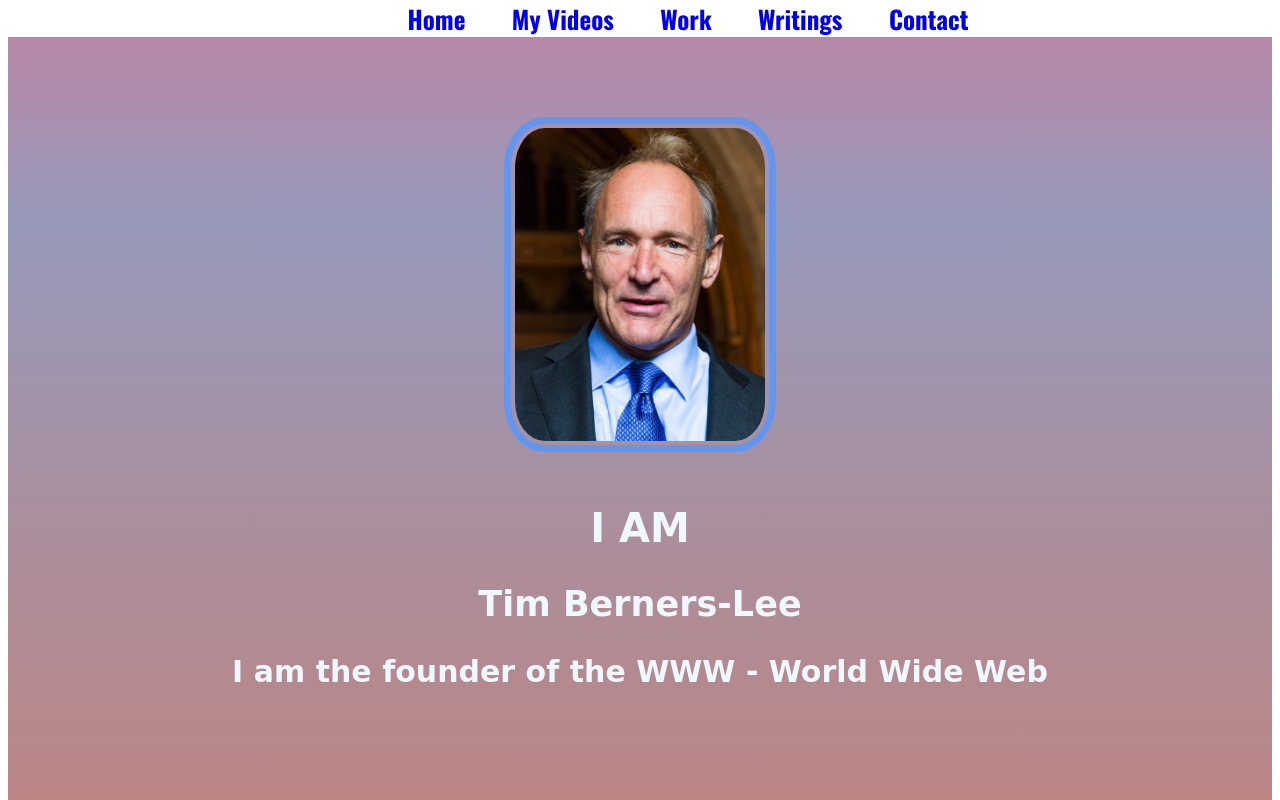
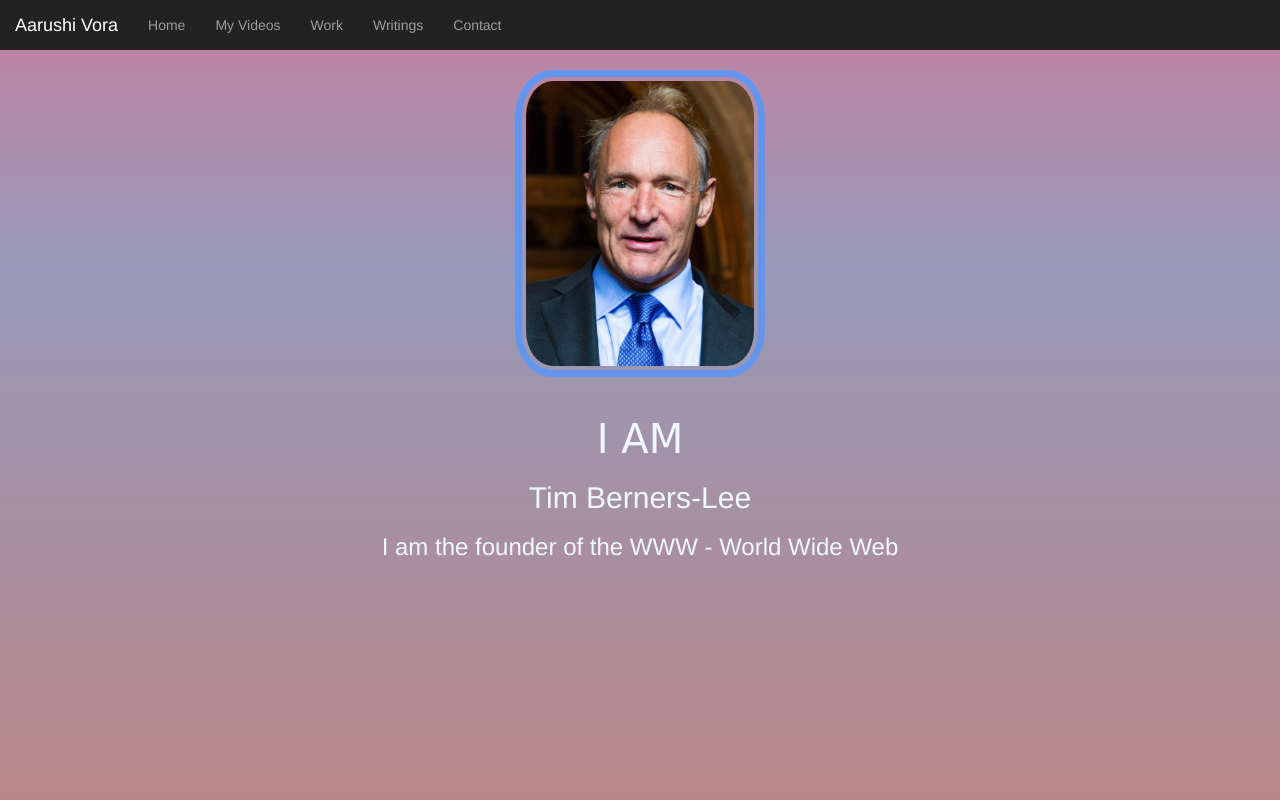
Before and after one commit to aarushi1609/Portfolio, a plain HTML site: page index.html in a window 1280 px wide. Shown: the top 800 px of the page. Drawn offline with nearby package versions, Linux system fonts and the light colour scheme; a web font is replaced by a local one.

Commit message:
Add files via upload

```diff
--- a/index.html
+++ b/index.html
@@ -8,19 +8,35 @@
     <link href="https://fonts.googleapis.com/css2?family=Original+Surfer&display=swap" rel="stylesheet">
     <link href="https://fonts.googleapis.com/css2?family=Oswald:wght@700&display=swap" rel="stylesheet">
     <link rel="stylesheet" href="https://cdnjs.cloudflare.com/ajax/libs/font-awesome/4.7.0/css/font-awesome.min.css">
+    <meta name="viewport" content="width=device-width, initial-scale=1">
+    <link rel="stylesheet" href="https://maxcdn.bootstrapcdn.com/bootstrap/3.4.0/css/bootstrap.min.css">
+    <script src="https://ajax.googleapis.com/ajax/libs/jquery/3.4.1/jquery.min.js"> </script>
+    <script src="https://maxcdn.bootstrapcdn.com/bootstrap/3.4.0/js/bootstrap.min.js"> </script>
 </head>
 
 <body>
 
-    <center>
-        <ul class="menu">
-            <li class="links"><a href="#welcome"> Home </a> </li>
-            <li class="links"> <a href="#videos"> My Videos</a> </li>
-            <li class="links"> <a href="#work"> Work </a> </li>
-            <li class="links"> <a href="#writings">Writings </a> </li>
-            <li class="links"> <a href="#contact"> Contact </a> </li>
+    <nav class="nav navbar-inverse" id="my-navbar">
+        <div class="navbar-header">
+            <button type="button" class="navbar-toggle" data-toggle="collapse" data-target="#menu">
+                <span class="icon-bar"></span>
+                <span class="icon-bar"></span>
+                <span class="icon-bar"></span>
+            </button>
+            <a class="navbar-brand" href="https://aarushi1609.github.io/My-Portfolio/"> Aarushi Vora </a>
+        </div>
+        <div class="collapse navbar-collapse" id="menu">
+        <ul class="nav navbar-nav">
+            <li><a href="#welcome"> Home </a> </li>
+            <li><a href="#videos"> My Videos</a> </li>
+            <li><a href="#work"> Work </a> </li>
+            <li><a href="#writings">Writings </a> </li>
+            <li><a href="#contact"> Contact </a> </li>
         </ul>
-    </center>
+    </div>
+
+    </nav>
+
 
 
     <section id="welcome">
@@ -33,7 +49,7 @@
     </section>
 
     <section id="bio">
-        <h1> Hi!</h1>
+        <h1 class="heading1"> Hi!</h1>
         <div class="line"></div>
         <div class="information">
             <p> Tim Berners-Lee is a software engineer who invented the Internet (or the World Wide Web) in 1989 while at CERN, the European Particle Physics Laboratory. He is director of the World Wide Web Consortium that he founded and a Professor in the Computer Science Department at the University of Oxford.
@@ -43,7 +59,7 @@
     </section>
 
     <section id="videos">
-        <h1> Videos </h1>
+        <h1 class="heading1"> Videos </h1>
         <div class="line"></div>
         <iframe width="850" height="480" src="https://www.youtube.com/embed/OM6XIICm_qo" title="YouTube video player" frameborder="0" allow="accelerometer; autoplay; clipboard-write; encrypted-media; gyroscope; picture-in-picture" allowfullscreen></iframe>
         <br>
@@ -54,13 +70,13 @@
     </section>
 
     <section id="work">
-        <h1> Work </h1>
+        <h1 class="heading1"> Work </h1>
         <div class="line"></div>
         <iframe width="850" height="400" src="https://en.wikipedia.org/wiki/Tim_Berners-Lee#Career_and_research" frameborder="0"></iframe>
     </section>
 
     <section id="writings">
-        <h1> Writing </h1>
+        <h1 class="heading1"> Writing </h1>
         <div class="line"></div>
         <a class="articles" href="https://webfoundation.org/2019/03/web-birthday-30/" target="_blank">
             30 years on, what’s next #ForTheWeb?: Tim Berners-Lee
@@ -77,18 +93,28 @@
     </section>
 
     <section id="contact">
-        <h1> Contact Us </h1>
+        <h1 class="heading1"> Contact Us </h1>
         <div class="line"></div>
         <iframe src="https://www.google.com/maps/embed?pb=!1m18!1m12!1m3!1d7540.824631698994!2d72.86123703488771!3d19.08955950000002!2m3!1f0!2f0!3f0!3m2!1i1024!2i768!4f13.1!3m3!1m2!1s0x3be7c85099bd2947%3A0x1ecc1a60c474a8ae!2sChhatrapati%20Shivaji%20Maharaj%20International%20Airport!5e0!3m2!1sen!2sin!4v1620031355216!5m2!1sen!2sin" width="850" height="450" style="border:0;" allowfullscreen="" loading="lazy"></iframe>
         <br>
         <br>
-        <div id="contact1">
+        <div id="contact1" class="col-lg-6 col-md-6 col-sm-6 col-xs-12">
             <a href="https://mail.google.com/mail/u/0/?view=cm&fs=1&to=aarushi.vora@gmail.com" target="_blank"> <i class="fa fa-envelope" aria-hidden="true"></i>&nbsp;&nbsp;
                 <h3> Contact Aarushi Vora:
                     aarushi.vora@gmail.com
                 </h3>
             </a>
         </div>
+        <br> <br>
+        <div class="contact2 col-lg-6 col-md-6 col-sm-6 col-xs-12">
+        <form>
+            <span> Name:</span> &nbsp;&nbsp;&nbsp;<input type="text" name="name" required>
+            <br> <br>
+            <span> Comment:</span> &nbsp;&nbsp;&nbsp;<input type="text" name="name" required>
+            <br> <br>
+            <input type="Submit" value="Submit" class="btn btn-info">
+            </form>
+        </div>
 
     </section>
 </body>
--- a/style.css
+++ b/style.css
@@ -1,9 +1,9 @@
-body{
+body {
     text-align: center;
     font-family: 'Original Surfer', cursive;
 }
 
-#TBL-Image{
+#TBL-Image {
     border-radius: 15%;
     width: 250px;
     margin: 20px;
@@ -11,23 +11,30 @@
     padding: 4px;
 }
 
-#welcome{
+#welcome {
     height: 800px;
-background: linear-gradient(rgba(188,133,163,1) 0%, rgba(151,153,186,1) 27%, rgba(188,133,131,1) 100%);
+    background: linear-gradient(rgba(188, 133, 163, 1) 0%, rgba(151, 153, 186, 1) 27%, rgba(188, 133, 131, 1) 100%);
     display: table;
     width: 100%;
-color:aliceblue;
+    color: aliceblue;
     z-index: 9;
 }
 
-.line{
+.information {
+    text-align: center;
+    padding-left: 425px;
+}
+
+#menu {}
+
+.line {
     height: 15px;
     width: 500px;
     background-color: cornflowerblue;
     margin: 25px auto;
 }
 
-p{
+p {
     max-width: 500px;
     margin: 25px auto;
     line-height: 1.3;
@@ -36,9 +43,9 @@
     color: cornflowerblue;
 }
 
-.Division{
-display: table-cell;
-vertical-align: middle;
+.heading1 {
+    font-family: 'Original Surfer', cursive;
+    font-size: 40px;
 }
 
 #firstHeading {
@@ -46,75 +53,54 @@
     font-family: 'Original Surfer', cursive;
 }
 
-h2{
+h2 {
     font-family: 'Original Surfer', cursive;
     font-size: 35px;
 }
 
-h3{
+h3 {
     font-family: 'Original Surfer', cursive;
     font-size: 30px;
 }
 
-h1{
-   font-family: 'Original Surfer', cursive;
-    font-size: 40px
-}
 
-.menu{
-z-index: 10;
-list-style: none;
-position: fixed;
-top: 0;
-cursor: pointer;
-width: 100%;
-background-color: white;
-margin-top: 0px;
-}
 
-.links{
-display: inline;
-padding: 20px;
-color: aliceblue;
-font-family: 'Oswald', sans-serif;
-font-size: 25px;
-}
-
-.links:hover{
-text-decoration: underline;
-font-size: 30px;
-}
-
-html{
+html {
     scroll-behavior: smooth;
 }
 
-a{
+a {
     text-decoration: none;
 }
 
-.articles:hover{
+.articles:hover {
     color: cornflowerblue;
 }
 
-.WebsiteImage1{
+.WebsiteImage1 {
     width: 850px;
     height: 480;
 }
 
-.WebsiteImage2{
+.WebsiteImage2 {
     width: 850px;
 }
 
-h1{
+h1 {
     text-shadow: 2px 2px #6495ed;
 }
 
-#welcome h1{
+#welcome h1 {
     text-shadow: none;
 }
 
-#contact h3{
+#contact1 h3 {
     display: inline;
     font-size: 20px;
 }
+
+#my-navbar {
+    position: sticky;
+    top: 0;
+    z-index: 999;
+}
```
Lines whose indentation alone changed are shown as unchanged.
